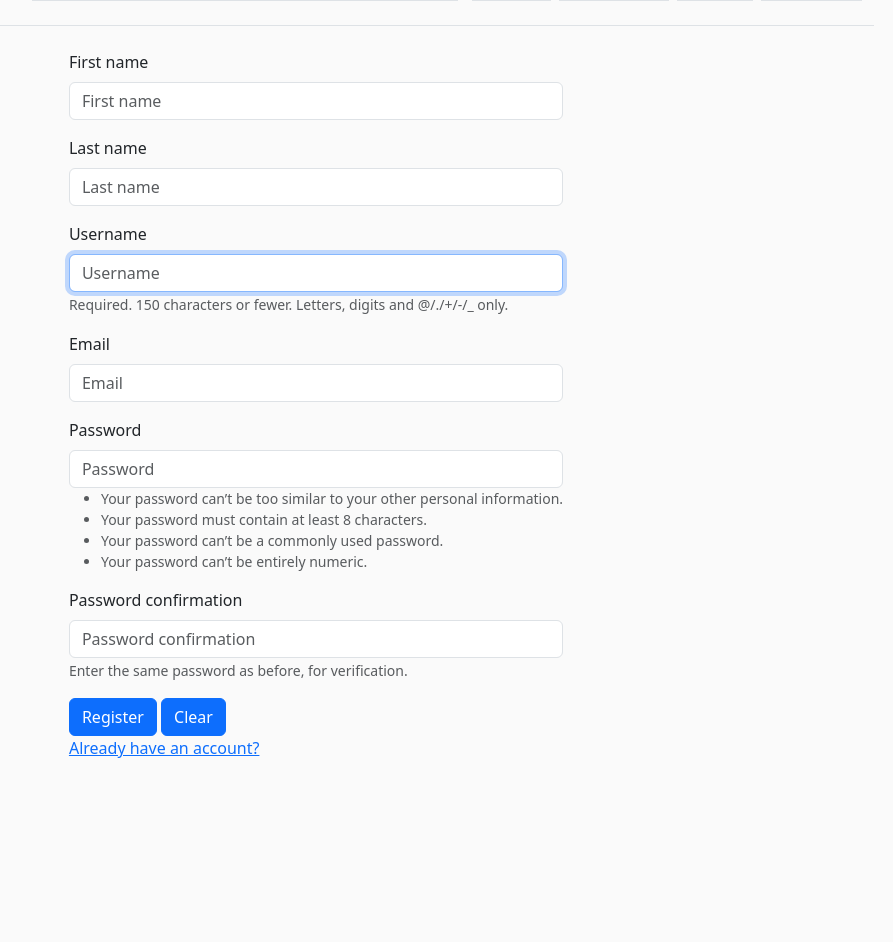
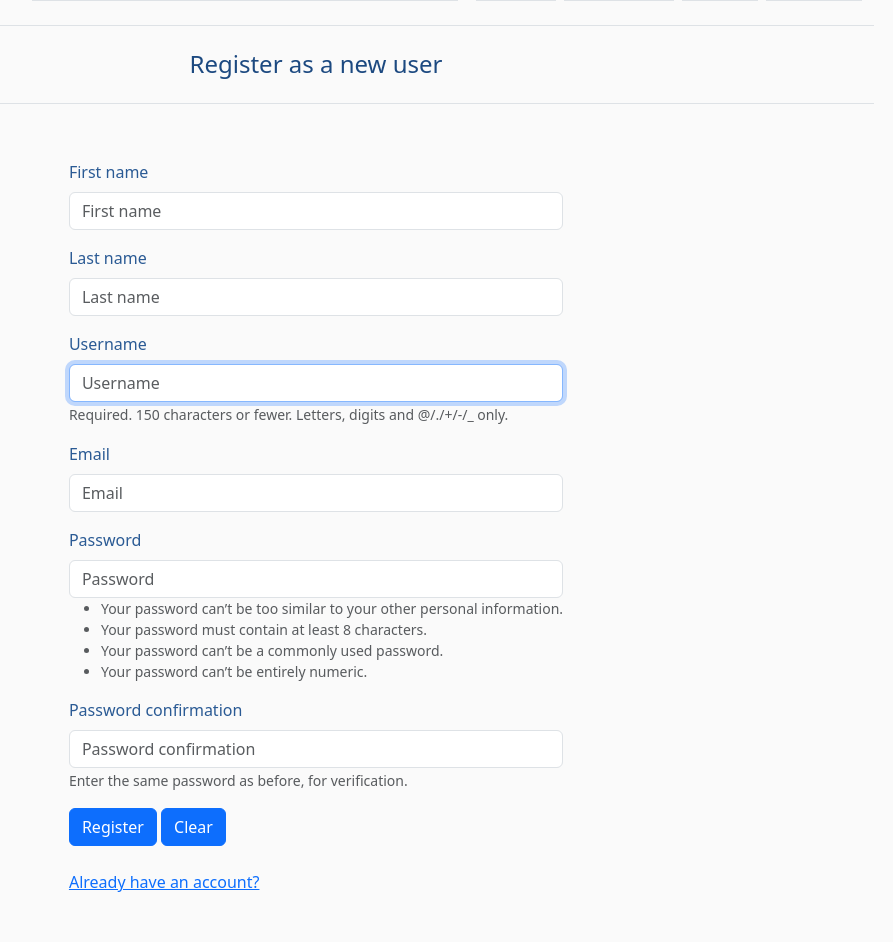
Before and after one commit to forhadakhan/open-library, a Django app: page /home/register/ in a window 1280 px wide. Shown: the part 379-1321 px from the top of the page, without its empty margins (324-1217 px from the left). Before the commit the page ends 1137 px from the top, so only its background shows below. Run offline with Django 5.2, Linux system fonts and the light colour scheme; some libraries are stand-ins or nearby versions.

Commit message:
style: change minor styling for better ux

```diff
--- a/manager/templates/registration/login.html
+++ b/manager/templates/registration/login.html
@@ -16,7 +16,7 @@
 {% endblock %}
 
 {% block content %}
-
+  <div class="content-center">
     {% if user.is_authenticated %}
       <form action="{%url 'logout' %}" method="post">
         <p>You are already logged in as <strong> {{ user.username }} </strong></p>
@@ -32,7 +32,9 @@
       {% bootstrap_button button_type='submit' content='Login' %}
       {% bootstrap_button button_type='reset' content='Clear' class="secondary" %}
       <br />
+      <br />
       <a href="{% url 'password_reset' %}">Forgot Password?</a>
     </form>
     {% endif %}
+  </div>
 {% endblock %}
--- a/manager/templates/registration/register.html
+++ b/manager/templates/registration/register.html
@@ -14,7 +14,11 @@
 {% endblock %}
 
 {% block content %}
-  <form action="{% url "register" %}" method="post" class="form">
+  <h1 class="h4 text-center border-bottom pb-4 maintextColor">
+    Register as a new user
+  </h1>
+  <div class="content-center mb-5 py-5">
+    <form action="{% url "register" %}" method="post" class="form textColor">
       {% csrf_token %}
 
       {% bootstrap_form form %}
@@ -22,6 +26,8 @@
       {% bootstrap_button button_type='submit' content='Register' %}
       {% bootstrap_button button_type='reset' content='Clear' %}
       <br />
+      <br />
       <a href="{% url 'login'%}"> Already have an account?</a>
     </form>
+  </div>
 {% endblock %}
--- a/manager/templates/user/account.html
+++ b/manager/templates/user/account.html
@@ -16,14 +16,14 @@
 {% endblock %}
 
 {% block content %}
-  <div class="card mb-3 w-100" style="max-width: 640px;">
+  <div class="card my-5 w-100 mx-auto" style="max-width: 640px;">
     <div class="card-header">
       <ul class="nav nav-tabs nav-fill card-header-tabs">
         <li class="nav-item">
           <a class="nav-link active disabled" aria-current="true" href="#">Profile</a>
         </li>
         <li class="nav-item">
-          <a class="nav-link" href="#">Update</a>
+          <a class="nav-link" href="{% url 'user-account-update' %}">Update</a>
         </li>
         <li class="nav-item">
           <a class="nav-link" href="#">Change Password</a>
--- a/static/css/styles.css
+++ b/static/css/styles.css
@@ -7,7 +7,7 @@ body {
     background: #fafafa;
 }
 
-main {
+.content-center {
     display: flex;
     align-items: center;
     justify-content: center;
@@ -42,8 +42,8 @@ main {
 
 .disable-option a {
     pointer-events: none;
-    font-weight: bold;
-    color: #99a8c2;
+    background-color: #5ca3fa;
+    color: azure;
 }
 
 #bodyContent {
--- a/templates/navbar.html
+++ b/templates/navbar.html
@@ -22,14 +22,14 @@
           </div>
         </li>
         <li class="nav-item border {% if active_page == 'home' %} disable-option {% else %} nav-option {% endif %}">
-          <a class="nav-link mx-2" href="{% url 'index' %}">Home</a>
+          <a class="nav-link px-3" href="{% url 'index' %}">Home</a>
         </li>
         <li class="nav-item border {% if active_page == 'catalogue' %} disable-option {% else %} nav-option {% endif %}">
-          <a class="nav-link mx-2" href="{% url 'catalogue' %}">Catalogue</a>
+          <a class="nav-link px-3" href="{% url 'catalogue' %}">Catalogue</a>
         </li>
         {% if user.is_authenticated %}
-          <li class="nav-item border {% if active_page == 'login' %} disable-option {% else %} nav-option {% endif %}">
-            <a class="nav-link mx-2" href="{% url 'user-account' %}">Account</a>
+          <li class="nav-item border {% if active_page == 'account' %} disable-option {% else %} nav-option {% endif %}">
+            <a class="nav-link px-3" href="{% url 'user-account' %}">Account</a>
           </li>
           <li class="nav-item border {% if active_page == 'register' %} disable-option {% else %} nav-option {% endif %}">
             <form action="{% url 'logout' %}" method="post">
@@ -39,10 +39,10 @@
           </li>
         {% else %}
           <li class="nav-item border {% if active_page == 'login' %} disable-option {% else %} nav-option {% endif %}">
-            <a class="nav-link mx-2" href="{% url 'login' %}">Login</a>
+            <a class="nav-link px-3" href="{% url 'login' %}">Login</a>
           </li>
           <li class="nav-item border {% if active_page == 'register' %} disable-option {% else %} nav-option {% endif %}">
-            <a class="nav-link mx-2" href="{% url 'register' %}">Register</a>
+            <a class="nav-link px-3" href="{% url 'register' %}">Register</a>
           </li>
         {% endif %}
       </ul>
```
Lines whose indentation alone changed are shown as unchanged.
